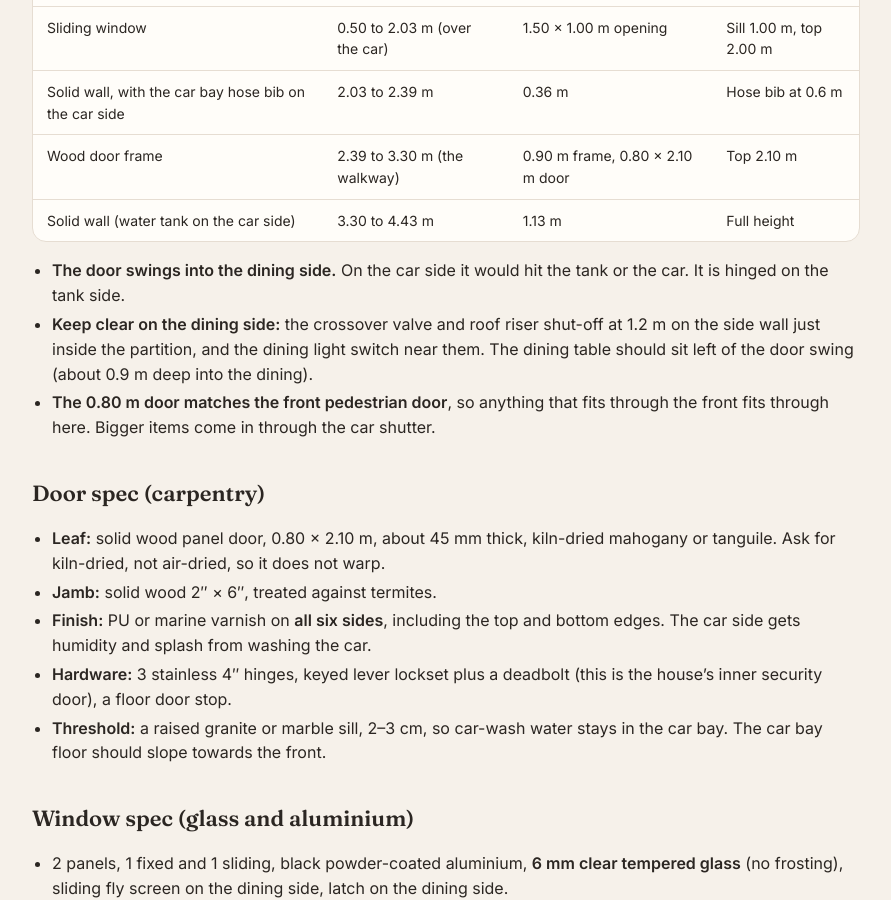
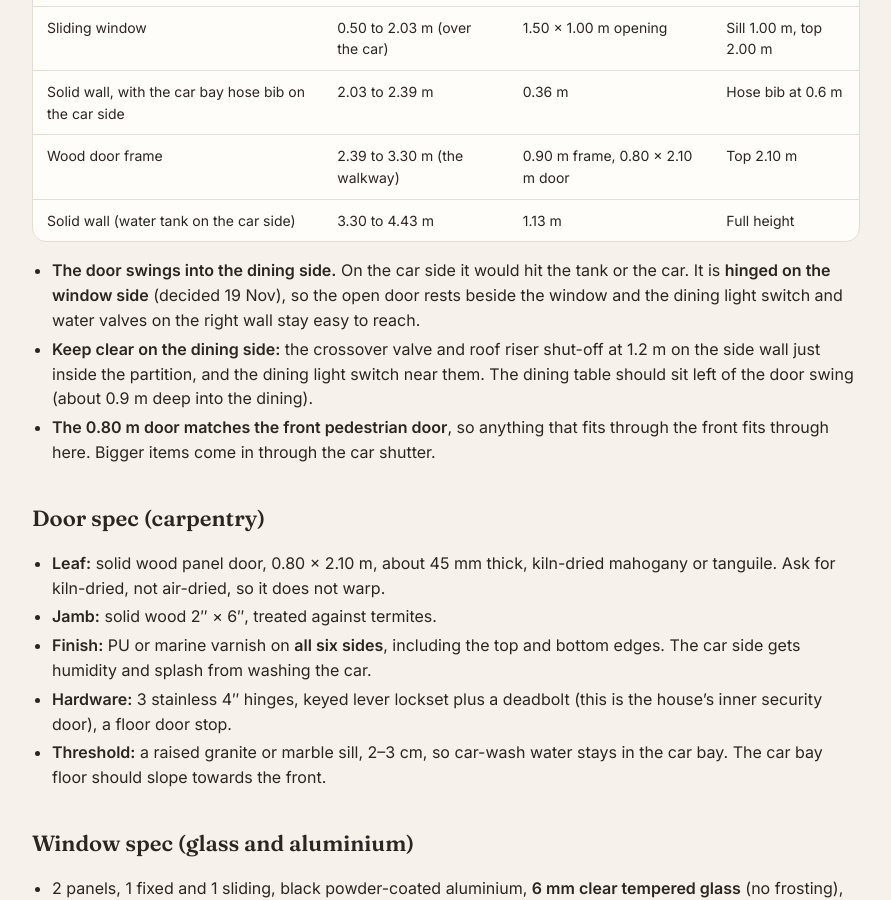
Before and after one commit to tatayotter/navarro-house, a Jekyll site: the page built from house/car-bay-partition.md, in a window 1280 px wide and 900 px high, scrolled down 641 px. Shown: the whole window, without its empty margins (194-1085 px from the left). Built offline with Jekyll 4.4.1, drawn with Linux system fonts in a browser that asks for light colours; some of the changed text lies outside the part shown.

Commit message:
Car bay partition: door hinged on the window side (Rowil 19 Nov)
Co-Authored-By: Claude Opus 5.5 <noreply@anthropic.com>
Claude-Session: https://claude.ai/code/session_01RUWgCPyQCGQ8Ps1a6ccbMc

```diff
--- a/house/car-bay-partition.md
+++ b/house/car-bay-partition.md
@@ -24,7 +24,7 @@ The old plan was a steel frame with a 1.80 m sliding glass door. The new plan is
 | Wood door frame | 2.39 to 3.30 m (the walkway) | 0.90 m frame, 0.80 × 2.10 m door | Top 2.10 m |
 | Solid wall (water tank on the car side) | 3.30 to 4.43 m | 1.13 m | Full height |
 
-- **The door swings into the dining side.** On the car side it would hit the tank or the car. It is hinged on the tank side.
+- **The door swings into the dining side.** On the car side it would hit the tank or the car. It is **hinged on the window side** (decided 19 Nov), so the open door rests beside the window and the dining light switch and water valves on the right wall stay easy to reach.
 - **Keep clear on the dining side:** the crossover valve and roof riser shut-off at 1.2 m on the side wall just inside the partition, and the dining light switch near them. The dining table should sit left of the door swing (about 0.9 m deep into the dining).
 - **The 0.80 m door matches the front pedestrian door**, so anything that fits through the front fits through here. Bigger items come in through the car shutter.
 
@@ -77,7 +77,6 @@ The window is also counted in the glass and aluminium total, so don't add it twi
 ## Questions to settle
 
 - Wood: mahogany or tanguile, and natural finish or painted?
-- Hinge side: hinged on the tank side (current plan), or on the window side so the open door doesn't stand between you and the dining light switch and the crossover valve? The window side is easier to use; it's a small change to the plans.
 - Measure on site: the walkway width between the car and the tank plinth, and the ceiling height at the partition.
 
 <!-- Leave a blank line before and after every table, or the site shows it as plain text. -->
--- a/house/electrical-layout-v1.html
+++ b/house/electrical-layout-v1.html
@@ -169,7 +169,7 @@ rect(86,140,291,323,'furn'); text(113,316,'shelves','dim'); text(62,316,'open','
 rect(4,135,206,282,'furn'); text(70,232,'Dining','lbl'); text(70,244,'to plan: ≈ 2.2 m deep','dim');
 // car bay / dining partition (Rowil 19 Nov): solid wall with a sliding window over the car (watch the car, open for air) + solid wood door at the walkway, swinging into the dining side (positions provisional)
 rect(0,20,197,200,'wall'); line(20,197.8,52,197.8,'glass'); line(48,199.2,80,199.2,'glass'); rect(80,94,197,200,'wall'); rect(130,W,197,200,'wall');
-line(130,200,130,236,'door'); o+=`<path class="arc" d="M${X(94)},${Y(200)} A${(36*S).toFixed(1)},${(36*S).toFixed(1)} 0 0 0 ${X(130)},${Y(236)}"/>`;
+line(94,200,94,236,'door'); o+=`<path class="arc" d="M${X(130)},${Y(200)} A${(36*S).toFixed(1)},${(36*S).toFixed(1)} 0 0 1 ${X(94)},${Y(236)}"/>`; // hinged on the window side (Rowil 19 Nov)
 text(50,192,'sliding window ≈1.5 m','dim'); text(112,192,'wood door','dim');
 // wheel stop (car bay vents through the perforated top of the shutter; side walls are party walls)
 rect(28,74,176,179,'wall'); text(51,172,'wheel stop','dim');
--- a/house/floor-plans-v1.html
+++ b/house/floor-plans-v1.html
@@ -147,7 +147,7 @@ rect(86,140,291,323,'furn'); text(113,316,'shelves','dim'); text(62,316,'open','
 rect(4,135,206,282,'furn'); text(70,232,'Dining','lbl'); text(70,244,'to plan: ≈ 2.2 m deep','dim');
 // car bay / dining partition (Rowil 19 Nov): solid wall with a sliding window over the car (watch the car, open for air) + solid wood door at the walkway, swinging into the dining side (positions provisional)
 rect(0,20,197,200,'wall'); line(20,197.8,52,197.8,'glass'); line(48,199.2,80,199.2,'glass'); rect(80,94,197,200,'wall'); rect(130,W,197,200,'wall');
-line(130,200,130,236,'door'); o+=`<path class="arc" d="M${X(94)},${Y(200)} A${(36*S).toFixed(1)},${(36*S).toFixed(1)} 0 0 0 ${X(130)},${Y(236)}"/>`;
+line(94,200,94,236,'door'); o+=`<path class="arc" d="M${X(130)},${Y(200)} A${(36*S).toFixed(1)},${(36*S).toFixed(1)} 0 0 1 ${X(94)},${Y(236)}"/>`; // hinged on the window side (Rowil 19 Nov)
 text(50,192,'sliding window ≈1.5 m','dim'); text(112,192,'wood door','dim');
 // wheel stop (car bay vents through the perforated top of the shutter; side walls are party walls)
 rect(28,74,176,179,'wall'); text(51,172,'wheel stop','dim');
--- a/house/plumbing-layout-v1.html
+++ b/house/plumbing-layout-v1.html
@@ -278,7 +278,7 @@ rect(86,140,291,323,'furn'); text(113,316,'shelves','dim'); text(62,316,'open','
 rect(4,135,206,282,'furn'); text(70,232,'Dining','lbl'); text(70,244,'to plan: ≈ 2.2 m deep','dim');
 // car bay / dining partition (Rowil 19 Nov): solid wall with a sliding window over the car (watch the car, open for air) + solid wood door at the walkway, swinging into the dining side (positions provisional)
 rect(0,20,197,200,'wall'); line(20,197.8,52,197.8,'glass'); line(48,199.2,80,199.2,'glass'); rect(80,94,197,200,'wall'); rect(130,W,197,200,'wall');
-line(130,200,130,236,'door'); o+=`<path class="arc" d="M${X(94)},${Y(200)} A${(36*S).toFixed(1)},${(36*S).toFixed(1)} 0 0 0 ${X(130)},${Y(236)}"/>`;
+line(94,200,94,236,'door'); o+=`<path class="arc" d="M${X(130)},${Y(200)} A${(36*S).toFixed(1)},${(36*S).toFixed(1)} 0 0 1 ${X(94)},${Y(236)}"/>`; // hinged on the window side (Rowil 19 Nov)
 text(50,192,'sliding window ≈1.5 m','dim'); text(112,192,'wood door','dim');
 // wheel stop (car bay vents through the perforated top of the shutter; side walls are party walls)
 rect(28,74,176,179,'wall'); text(51,172,'wheel stop','dim');
```
